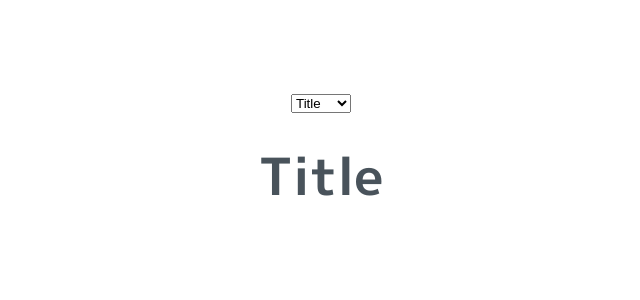
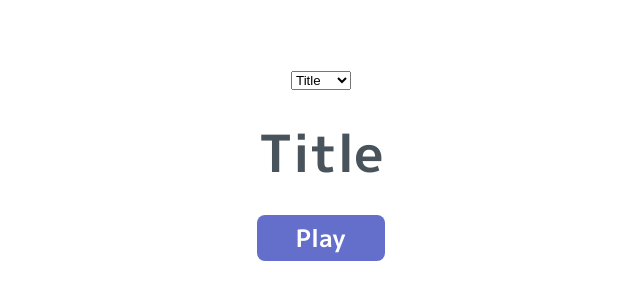
Before and after one commit to traP-jp/h23s_01, a Vue app in the folder frontend/: page / in a window 1280 px wide. Shown: the part 236-536 px from the top of the page, without its empty margins (319-959 px from the left). Built offline with nearby package versions, Linux system fonts and the light colour scheme.

Commit message:
scoreboardとプレイボタンの作成

```diff
--- a/frontend/src/pages/Result.vue
+++ b/frontend/src/pages/Result.vue
@@ -1,8 +1,7 @@
 <script setup>
 import { onMounted } from "vue";
-import { resultIkaList, resultShikaList, resultMekaList } from "../store.js";
+import { resultIkaList, resultShikaList, resultMekaList, ikaScore, shikaScore, mekaScore, totalScore } from "../store.js";
 import CardColumn from "../components/CardColumn.vue";
-
 onMounted(() => {
   for (let i = 0; i < 10; i++) {
     resultIkaList.value.push({
@@ -41,6 +40,10 @@ onMounted(() => {
 <template>
   <div>
     <h1>Result</h1>
+    <div class="scoreboard">
+      <h1>トータルスコア: {{ totalScore }}</h1>
+      <h2>いかスコア：{{ ikaScore }}　しかスコア：{{ shikaScore }}　めかスコア：{{ mekaScore }}</h2>
+    </div>
     <div class="message_columns">
       <CardColumn
         :messageList="resultIkaList.reverse()"
@@ -66,4 +69,10 @@ onMounted(() => {
   justify-content: space-around;
   width: 100%;
 }
+.scoreboard {
+  border: solid 3px #646fcc;
+  margin: 64px;
+  //width: 500px;
+  border-radius: 10px;
+}
 </style>
--- a/frontend/src/pages/Title.vue
+++ b/frontend/src/pages/Title.vue
@@ -1,6 +1,24 @@
-<script setup></script>
+<script setup>
+import { status } from '../store';
+
+const play = () => {
+  status.value = "game"
+}
+</script>
 <template>
   <div>
     <h1>Title</h1>
+    <button @click="play" class="play">Play</button>
   </div>
 </template>
+
+<style>
+.play {
+  background-color: #646fcc;
+  color: white;
+  font-weight: bold;
+  font-size: 24px;
+  width: 128px;
+  padding: 4px;
+}
+</style>
--- a/frontend/src/store.js
+++ b/frontend/src/store.js
@@ -13,14 +13,11 @@ export const countDownTimer = ref(3);
 export const gameTimer = ref(30);
 
 // 得点を管理する
-export const score = reactive({
-  ika: 0,
-  shika: 0,
-  meka: 0,
-  total: computed(() => {
-    return score.ika + score.shika + score.meka;
-  }),
-  highest: 0,
+export const ikaScore = ref(0);
+export const shikaScore = ref(0);
+export const mekaScore = ref(0);
+export const totalScore = computed(() => {
+  return ikaScore.value + shikaScore.value + mekaScore.value;
 });
 
 export const allList = ref([]);
```
